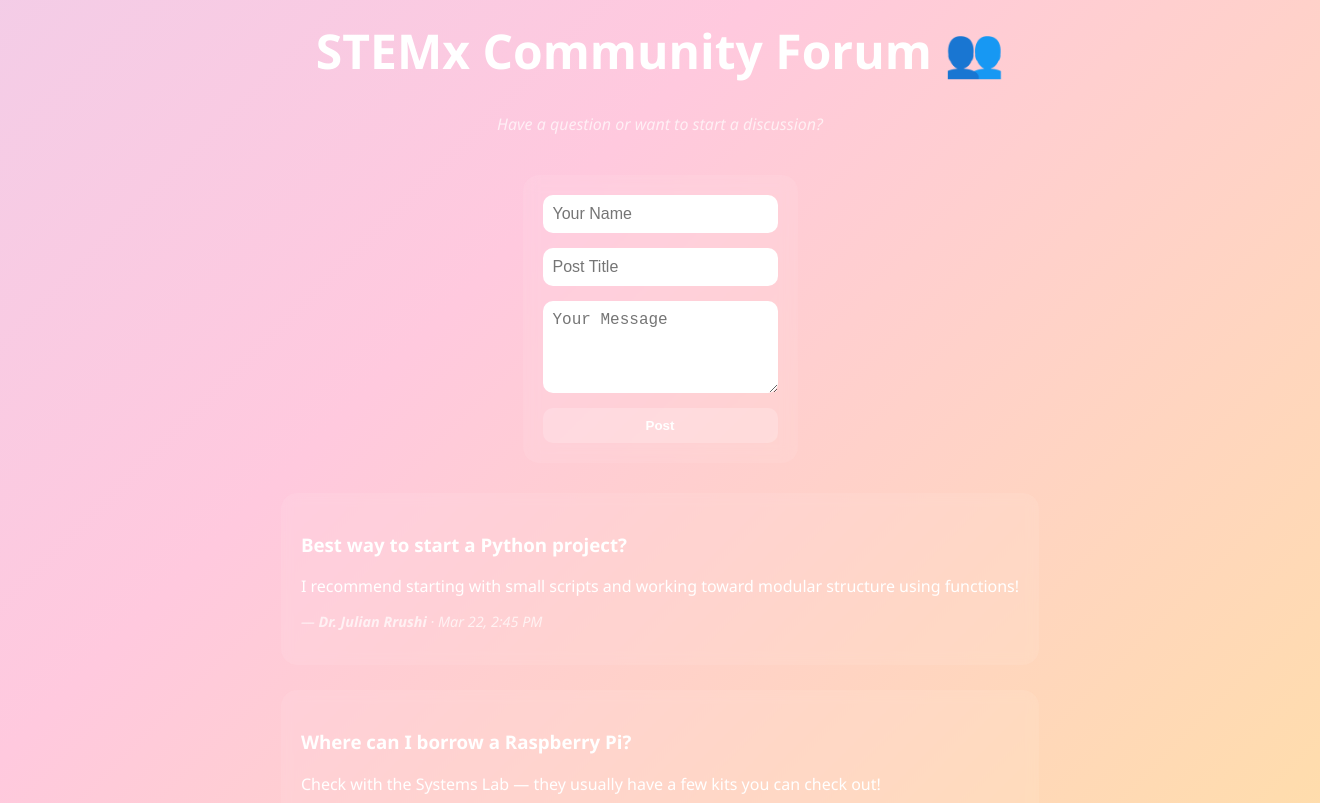
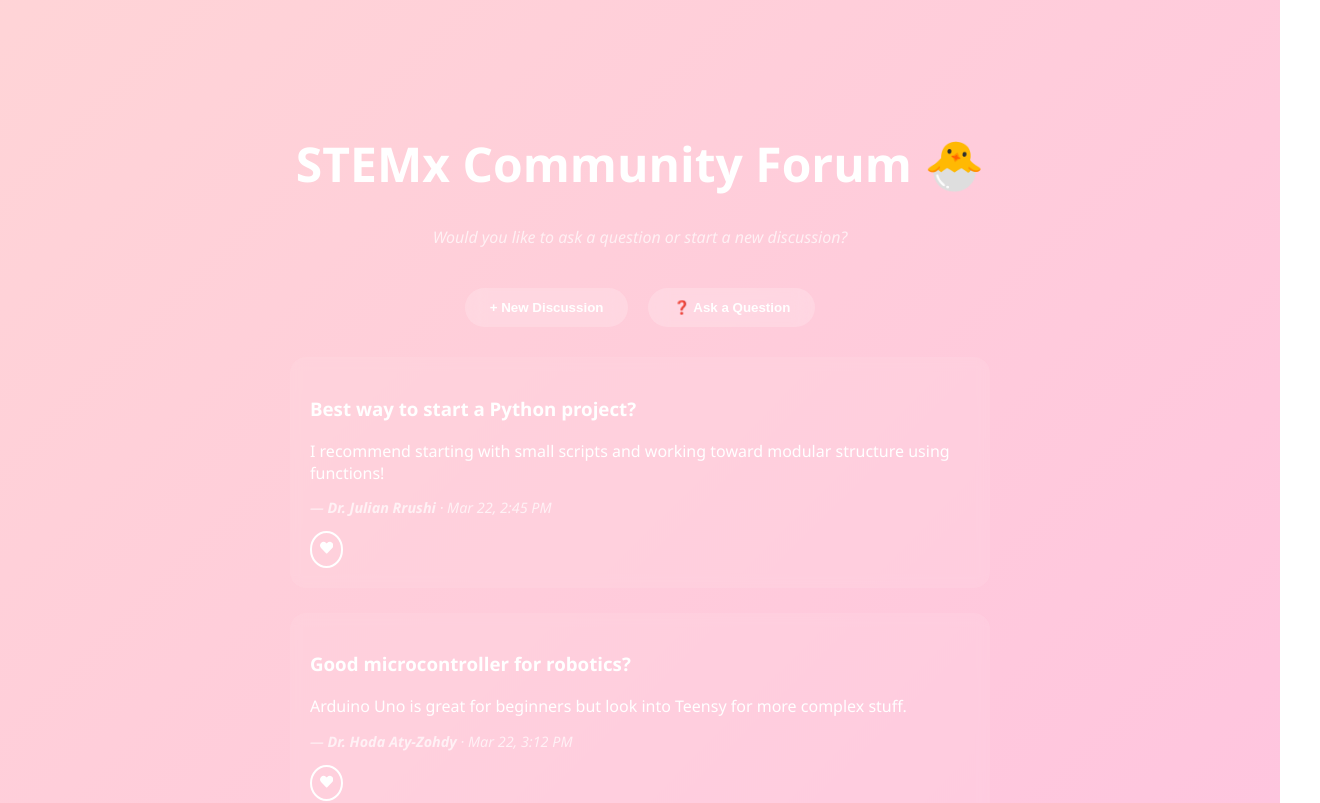
Before and after one commit to marianmj1/Quackathon_7, a React (Create React App) app in the folder stemx/: page /forum in a window 1280 px wide. Shown: the top 803 px of the page, 1320 px wide, since content can reach past the window. Built offline with nearby package versions, Linux system fonts and the light colour scheme.

Commit message:
ForumPage is completed

```diff
--- a/stemx/src/App.css
+++ b/stemx/src/App.css
@@ -389,6 +389,14 @@ body, html, #root {
   backdrop-filter: blur(10px);
 }
 
+.resource-card h3 {
+  font-size: 1.4rem;  /* Or 1.5rem for even bolder */
+  font-weight: 700;
+  margin-bottom: 10px;
+  color: white;
+}
+
+
 .resource-tags {
   color: #ff66c4;
   font-size: 1.0rem;
@@ -509,21 +517,35 @@ body, html, #root {
   display: flex;
   flex-direction: column;
   align-items: center;
-  padding: 20px;
+  min-height: 100vh;
+  padding-top: 60px;
+  padding-bottom: 40px;
+  background: linear-gradient(135deg, #e5d1f2, #ffd6d6, #ffb6e6);
+  background-size: 400% 400%;
+  animation: gradientShift 20s ease infinite;
 }
 
 .forum-title {
   font-size: 3rem;
   text-align: center;
   margin-bottom: 0.3em;
-  margin-top: 40px;
 }
 
 .forum-subtitle {
+  font-size: 20;
   text-align: center;
   font-style: italic;
   margin-bottom: 40px;
   color: rgba(255, 255, 255, 0.7);
+}
+
+.forum-content {
+  display: flex;
+  justify-content: center;
+  gap: 40px;
+  width: 90%;
+  max-width: 1200px;
+  flex-wrap: wrap;
 }
 
 .forum-form {
@@ -535,7 +557,10 @@ body, html, #root {
   border-radius: 16px;
   margin-bottom: 30px;
   backdrop-filter: blur(8px);
+  width: 100%;
+  max-width: 500px;
 }
+
 
 .forum-form input,
 .forum-form textarea {
@@ -543,6 +568,14 @@ body, html, #root {
   padding: 10px;
   border-radius: 10px;
   font-size: 1rem;
+  background-color: rgba(255, 255, 255, 0.2); /* ✨ Adds visibility */
+  color: white;
+}
+
+
+.forum-form input::placeholder,
+.forum-form textarea::placeholder {
+  color: rgba(255, 255, 255, 0.6);
 }
 
 .forum-form button {
@@ -564,6 +597,8 @@ body, html, #root {
   display: flex;
   flex-direction: column;
   gap: 25px;
+  width: 100%;
+  max-width: 700px;
 }
 
 
@@ -583,3 +618,41 @@ body, html, #root {
   color: rgba(255, 255, 255, 0.7);
   font-style: italic;
 }
+
+.forum-toggle-buttons {
+  display: flex;
+  gap: 20px;
+  justify-content: center;
+  margin-bottom: 30px;
+}
+
+.forum-toggle-buttons button {
+  background: rgba(255, 255, 255, 0.2);
+  border: none;
+  padding: 12px 25px;
+  border-radius: 20px;
+  color: white;
+  font-weight: bold;
+  backdrop-filter: blur(10px);
+  cursor: pointer;
+  transition: all 0.3s ease;
+}
+
+.forum-toggle-buttons button:hover {
+  background: rgba(255, 255, 255, 0.4);
+}
+
+.like-button {
+  background: transparent;
+  border: 2px solid white;
+  border-radius: 50%;
+  padding: 8px;
+  cursor: pointer;
+  color: white;
+  transition: 0.3s ease;
+}
+
+.like-button.liked {
+  color: red;
+  border-color: white;
+}
--- a/stemx/src/pages/DashboardPage.js
+++ b/stemx/src/pages/DashboardPage.js
@@ -76,7 +76,7 @@ const DashboardPage = () => {
 
           <h3>Skills:</h3>
           <div className="skill-bubbles">
-            <span className="skill-tag">Python</span>
+            <span className="skill-tag">Javascript</span>
             <span className="skill-tag">React</span>
             <span className="skill-tag">CAD</span>
             <span className="skill-tag">UI/UX Design</span>
--- a/stemx/src/pages/ForumPage.js
+++ b/stemx/src/pages/ForumPage.js
@@ -1,30 +1,30 @@
 import React, { useState } from 'react';
 import '../App.css';
+import { FaHeart } from 'react-icons/fa';
 
 const ForumPage = () => {
+  const [showForm, setShowForm] = useState(false);
   const [posts, setPosts] = useState([
     {
-      name: 'Dr. Julian Rrushi',
       title: 'Best way to start a Python project?',
       message: 'I recommend starting with small scripts and working toward modular structure using functions!',
-      timestamp: 'Mar 22, 2:45 PM'
+      author: 'Dr. Julian Rrushi',
+      timestamp: 'Mar 22, 2:45 PM',
+      liked: false,
     },
     {
-      name: 'Marian Morales',
-      title: 'Where can I borrow a Raspberry Pi?',
-      message: 'Check with the Systems Lab — they usually have a few kits you can check out!',
-      timestamp: 'Mar 22, 3:15 PM'
+      title: 'Good microcontroller for robotics?',
+      message: 'Arduino Uno is great for beginners but look into Teensy for more complex stuff.',
+      author: 'Dr. Hoda Aty-Zohdy',
+      timestamp: 'Mar 22, 3:12 PM',
+      liked: false,
     }
   ]);
 
-  const [formData, setFormData] = useState({
-    name: '',
-    title: '',
-    message: ''
-  });
+  const [formData, setFormData] = useState({ name: '', title: '', message: '' });
 
-  const handleChange = (e) => {
-    setFormData({...formData, [e.target.name]: e.target.value});
+  const handleInputChange = (e) => {
+    setFormData({ ...formData, [e.target.name]: e.target.value });
   };
 
   const handlePost = (e) => {
@@ -33,59 +33,72 @@ const ForumPage = () => {
 
     const newPost = {
       ...formData,
-      timestamp: new Date().toLocaleString('en-US', {
-        hour: 'numeric', minute: 'numeric', hour12: true,
-        month: 'short', day: 'numeric'
-      })
+      timestamp: new Date().toLocaleString(),
+      liked: false,
     };
 
     setPosts([newPost, ...posts]);
     setFormData({ name: '', title: '', message: '' });
+    setShowForm(false);
+  };
+
+  const toggleLike = (index) => {
+    const updatedPosts = [...posts];
+    updatedPosts[index].liked = !updatedPosts[index].liked;
+    setPosts(updatedPosts);
   };
 
   return (
-    <div className="gradient-background forum-container">
-      <h1 className="forum-title">STEMx Community Forum 👥</h1>
-      <p className="forum-subtitle">Have a question or want to start a discussion?</p>
+    <div className="forum-container gradient-background">
+      <h1 className="forum-title">STEMx Community Forum 🐣</h1>
+      <p className="forum-subtitle">Would you like to ask a question or start a new discussion?</p>
 
-      {/* Post Form */}
-      <form onSubmit={handlePost} className="forum-form">
+      <div className="forum-toggle-buttons">
+        <button onClick={() => setShowForm(true)}>+ New Discussion</button>
+        <button onClick={() => setShowForm(true)}>❓ Ask a Question</button>
+      </div>
+
+      {showForm && (
+        <form className="forum-form" onSubmit={handlePost}>
           <input
             type="text"
             name="name"
             placeholder="Your Name"
             value={formData.name}
-          onChange={handleChange}
-          required
+            onChange={handleInputChange}
           />
           <input
             type="text"
             name="title"
             placeholder="Post Title"
             value={formData.title}
-          onChange={handleChange}
-          required
+            onChange={handleInputChange}
           />
           <textarea
             name="message"
             placeholder="Your Message"
-          rows="4"
             value={formData.message}
-          onChange={handleChange}
-          required
-        />
+            onChange={handleInputChange}
+            rows={4}
+          ></textarea>
           <button type="submit">Post</button>
         </form>
+      )}
 
-      {/* Posts Section */}
       <div className="forum-posts">
         {posts.map((post, index) => (
           <div className="forum-post-card" key={index}>
             <h3>{post.title}</h3>
             <p className="forum-message">{post.message}</p>
             <p className="forum-meta">
-              — <strong>{post.name}</strong> · {post.timestamp}
+              — <strong><em>{post.author}</em></strong> · {post.timestamp}
             </p>
+            <button
+              className={`like-button ${post.liked ? 'liked' : ''}`}
+              onClick={() => toggleLike(index)}
+            >
+              <FaHeart />
+            </button>
           </div>
         ))}
       </div>
```
Lines whose indentation alone changed are shown as unchanged.
